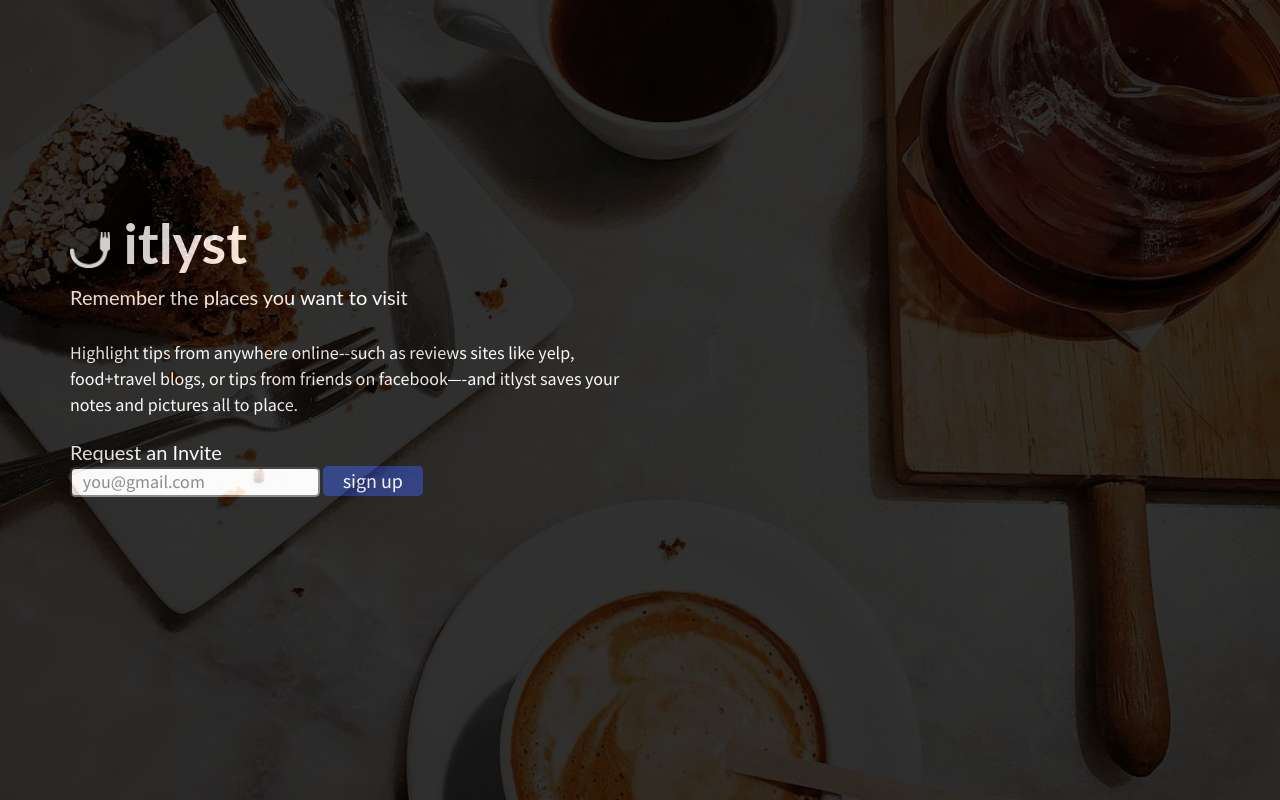
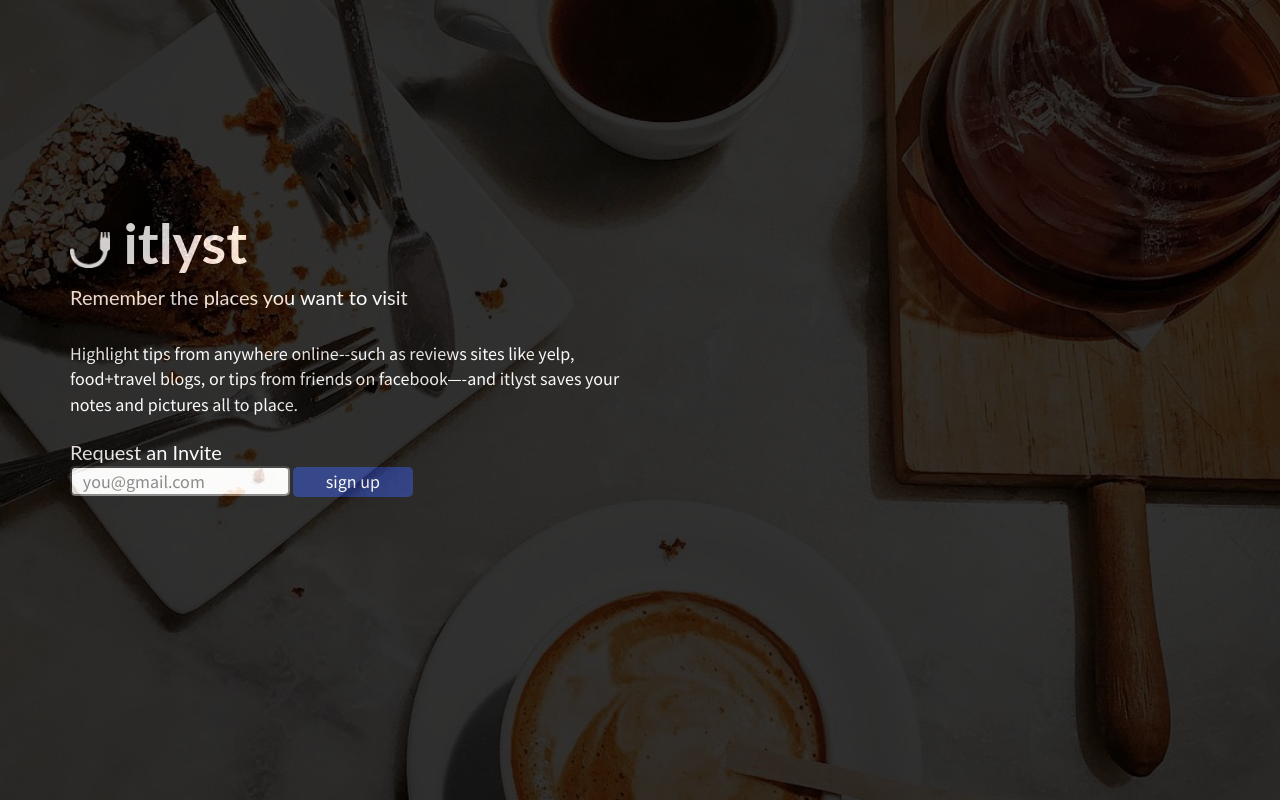
Before and after one commit to almostvindiesel-zz/itlystapi, a Flask app: page / in a window 1280 px wide. Run offline with Flask 2, Linux system fonts and the light colour scheme; data that the repository does not hold is empty; parts of the project's set-up code (start-up, migrations or seed data) failed here and were passed over; some libraries are stand-ins or nearby versions.

Commit message:
lp formatting

```diff
--- a/itlystapi/static/css/lp.css
+++ b/itlystapi/static/css/lp.css
@@ -37,7 +37,7 @@ input.emailinvite {
   color: black;
   padding: .5em .6em;
   border-radius:5px;
-  width: 250px;
+  width: 220px;
   font-size: 18px;
   height: 30px;
 
@@ -47,10 +47,10 @@ input.emailinvite {
   height: 30px;
   background-color: #0a2073;
   border: 3px  #0a2073;
-  width: 100px;
+  width: 120px !important;
   border-radius:5px;
   color:white;
-  font-size: 20px;
+  font-size: 18px;
 }
 
 .citylogo {
--- a/itlystapi/templates/lp.html
+++ b/itlystapi/templates/lp.html
@@ -51,13 +51,13 @@
               <div class="col-sm-6"></div>
             </div>
             <div class="row">
-              <div class="col-sm-6 inner-div">
+              <div class="col-sm-7 inner-div">
                 <br>
                 <span class=introtext> Request an Invite</span>
                 <br>
                 <div id='emailform'>
                   <input type="text" id='emailinvite' class="emailinvite" placeholder="you@gmail.com" name='email'>
-                  <button type="submit" value="sign up" id='emailinvitebutton' class="emailinvitebutton">sign up</button><br>
+                  <button type="submit" id='emailinvitebutton' class="emailinvitebutton">sign up</button><br>
                 </div>
               </div>
             </div>
```
